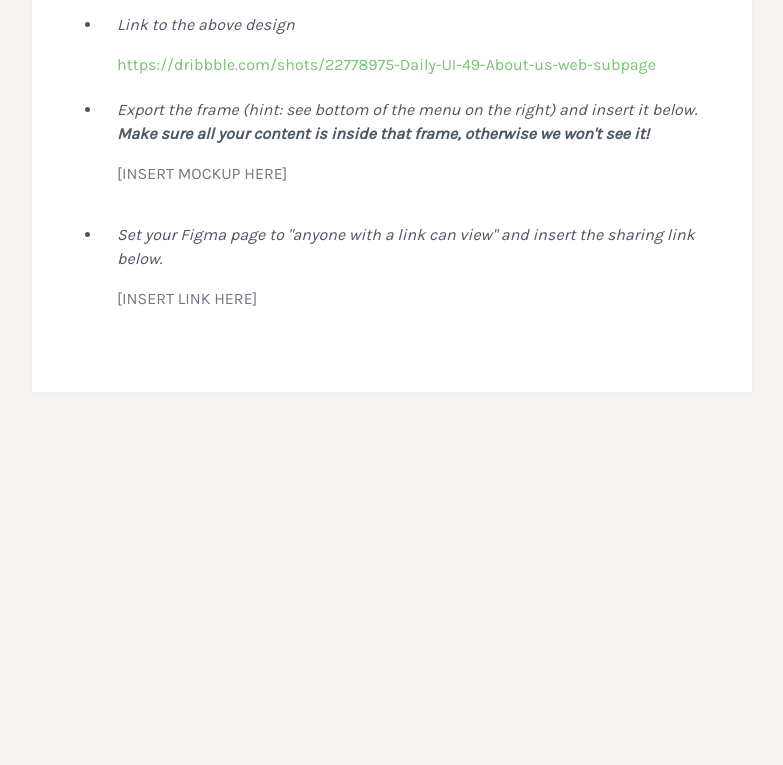
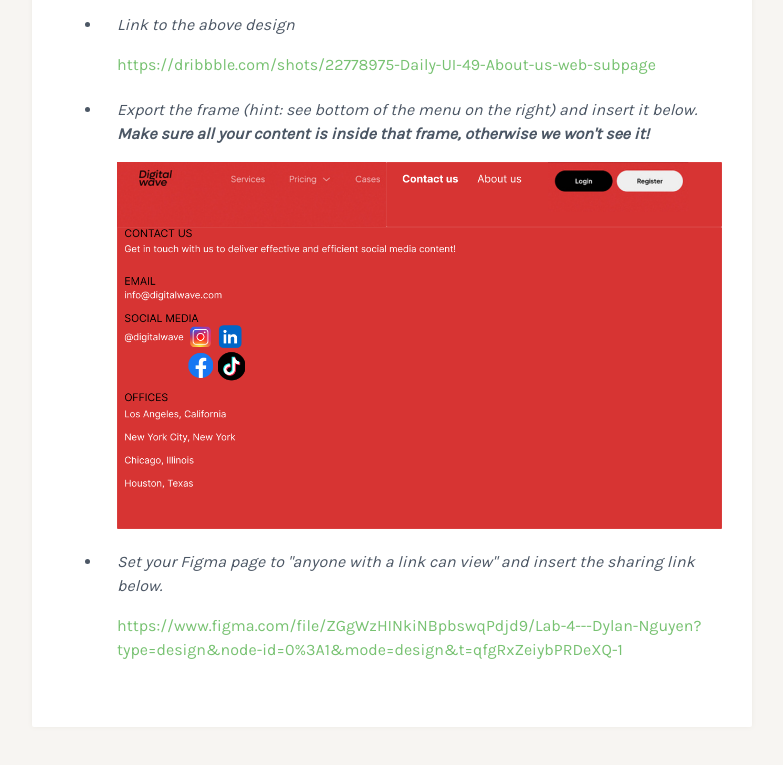
Before and after one commit to DylanNguyen001/DylanNguyen001, a plain HTML site: page labs/lab4/index.html in a window 1280 px wide. Shown: the part 791-1556 px from the top of the page, without its empty margins (248-1031 px from the left). Before the commit the page ends 1243 px from the top, so only its background shows below. Drawn offline with Linux system fonts and the light colour scheme.

Commit message:
finished lab 4

```diff
--- a/labs/lab4/index.html
+++ b/labs/lab4/index.html
@@ -38,13 +38,13 @@
 						<p>Export the frame (hint: see bottom of the menu on the right) and insert it below.
 							<strong>Make sure all your content is inside that frame, otherwise we won't see it!
 							</strong> </p>
-						<p> [INSERT MOCKUP HERE]</p>
+						<img src="assets/img/lab4 markup.png">
 
 					</li>
 
 					<li>
 						<p>Set your Figma page to "anyone with a link can view" and insert the sharing link below.</p>
-						<p> [INSERT LINK HERE] </p>
+						<a href="https://www.figma.com/file/ZGgWzHINkiNBpbswqPdjd9/Lab-4---Dylan-Nguyen?type=design&node-id=0%3A1&mode=design&t=qfgRxZeiybPRDeXQ-1" target="_blank">https://www.figma.com/file/ZGgWzHINkiNBpbswqPdjd9/Lab-4---Dylan-Nguyen?type=design&node-id=0%3A1&mode=design&t=qfgRxZeiybPRDeXQ-1</a>
 					</li>
 				</ul>
 
```
Also changed, not shown: labs/lab4/assets/img/lab4 markup.png (added).
